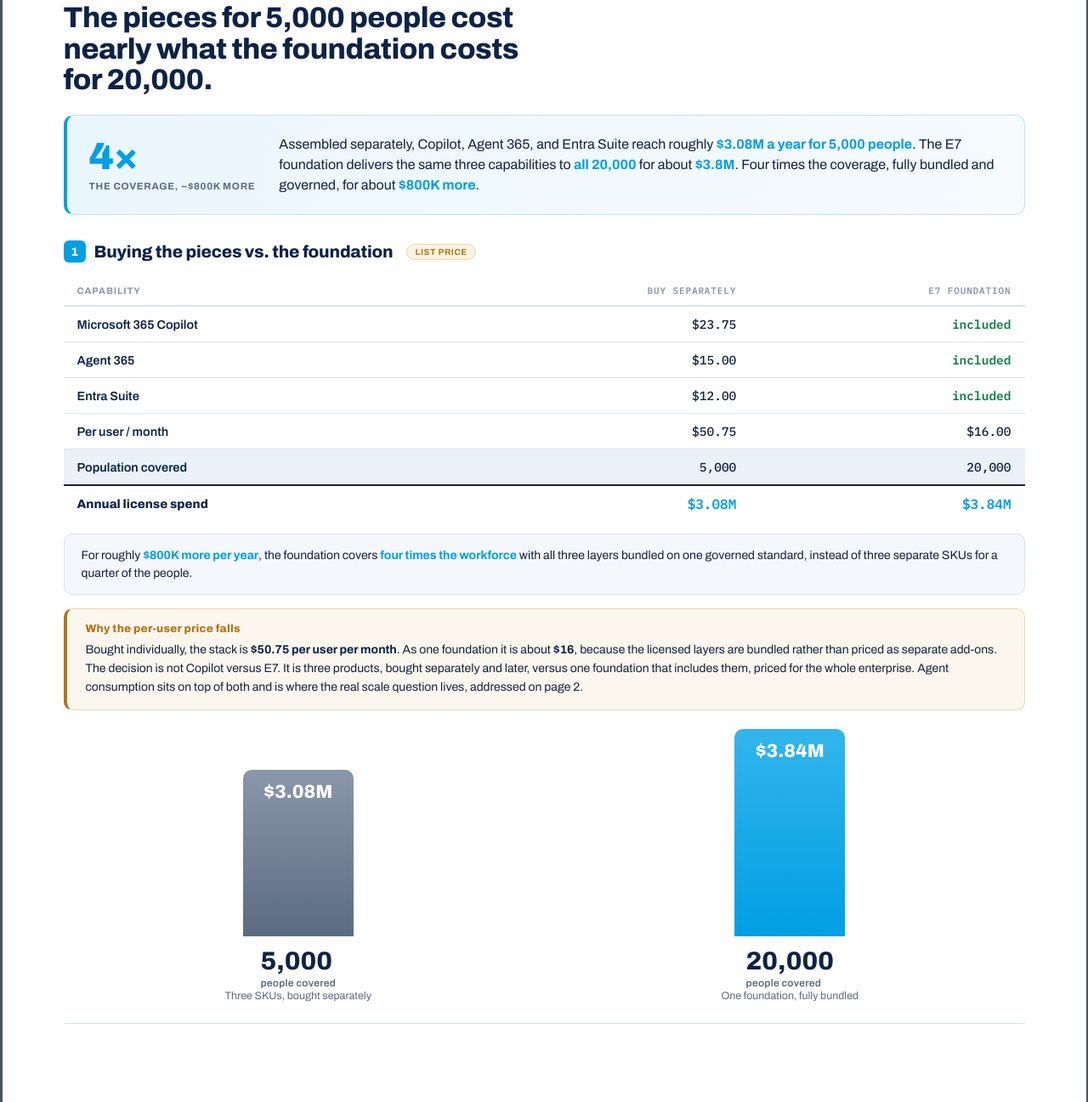
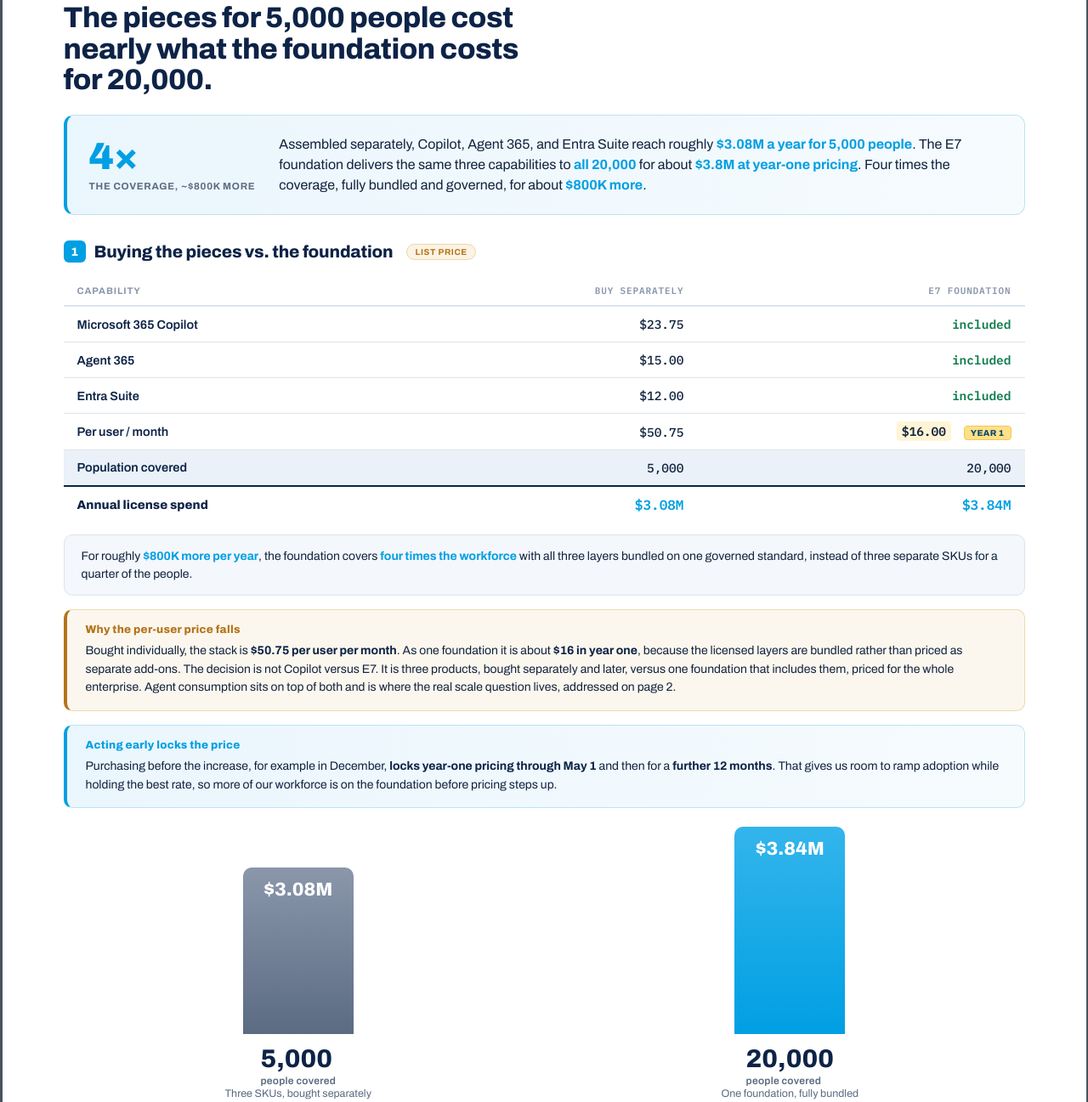
Before and after one commit to seanhughley12/autoliv, a plain HTML site: page economics/index.html in a window 1280 px wide. Shown: the part 207-1504 px from the top of the page at 85% size. Drawn offline with Linux system fonts and the light colour scheme.

Commit message:
One-pager: mark \ as year-1 pricing, add early-purchase lock-in benefit, highlight \ as ramped/blended

```diff
--- a/economics/index.html
+++ b/economics/index.html
@@ -62,6 +62,14 @@
   .cmp-cov{font-family:var(--sans);font-weight:800;font-size:30px;color:var(--navy);margin-top:14px;line-height:1}
   .cmp-cov small{display:block;font-size:12px;font-weight:600;color:var(--mute);letter-spacing:.02em;margin-top:5px;text-transform:none}
   .cmp-tag{font-size:12.5px;color:var(--mute);margin-top:2px}
+  .yr1{display:inline-block;font-family:var(--sans);font-size:10px;font-weight:800;letter-spacing:.04em;text-transform:uppercase;color:#0b4a68;background:#ffe08a;border:1px solid #f2c94c;border-radius:4px;padding:2px 7px;margin-left:6px;vertical-align:middle}
+  td .hl-y1{background:#fff5d6;border-radius:4px;padding:2px 6px;font-weight:700}
+  .lockin{margin-top:16px;background:linear-gradient(100deg,#eaf6fd,#f6fbfe);border:1px solid #bfe1f4;border-left:4px solid var(--azure);border-radius:10px;padding:16px 22px}
+  .lockin-k{font-family:var(--sans);font-weight:800;font-size:13px;color:var(--azure);margin-bottom:7px;letter-spacing:.02em}
+  .lockin p{font-size:14px;color:var(--ink);line-height:1.55}
+  .lockin b{color:var(--navy)}
+  .ramped{display:inline-block;font-family:var(--sans);font-size:10px;font-weight:800;letter-spacing:.04em;text-transform:uppercase;color:#0b4a68;background:#cfeafb;border:1px solid #9ad2f2;border-radius:4px;padding:2px 7px;margin-left:6px;vertical-align:middle}
+  td .hl-r{background:#e6f4fc;border-radius:4px;padding:2px 6px;font-weight:700}
   /* two-col */
   .cols{display:grid;grid-template-columns:1fr 1fr;gap:22px;margin-top:16px}
   .card{background:var(--wash);border:1px solid var(--line);border-radius:12px;padding:20px 24px}
@@ -105,7 +113,7 @@
 
   <div class="hero">
     <div class="hero-fig">4×<small>the coverage, ~$800K more</small></div>
-    <div class="hero-tx">Assembled separately, Copilot, Agent 365, and Entra Suite reach roughly <b>$3.08M a year for 5,000 people</b>. The E7 foundation delivers the same three capabilities to <b>all 20,000</b> for about <b>$3.8M</b>. Four times the coverage, fully bundled and governed, for about <b>$800K more</b>.</div>
+    <div class="hero-tx">Assembled separately, Copilot, Agent 365, and Entra Suite reach roughly <b>$3.08M a year for 5,000 people</b>. The E7 foundation delivers the same three capabilities to <b>all 20,000</b> for about <b>$3.8M at year-one pricing</b>. Four times the coverage, fully bundled and governed, for about <b>$800K more</b>.</div>
   </div>
 
   <h2><span class="n">1</span> Buying the pieces vs. the foundation <span class="tag a" style="margin-left:6px">List price</span></h2>
@@ -115,7 +123,7 @@
       <tr><td class="lbl">Microsoft 365 Copilot</td><td class="num">$23.75</td><td class="num inc">included</td></tr>
       <tr><td class="lbl">Agent 365</td><td class="num">$15.00</td><td class="num inc">included</td></tr>
       <tr><td class="lbl">Entra Suite</td><td class="num">$12.00</td><td class="num inc">included</td></tr>
-      <tr><td class="lbl">Per user / month</td><td class="num">$50.75</td><td class="num">$16.00</td></tr>
+      <tr><td class="lbl">Per user / month</td><td class="num">$50.75</td><td class="num"><span class="hl-y1">$16.00</span> <span class="yr1">Year 1</span></td></tr>
       <tr class="hot"><td class="lbl">Population covered</td><td class="num">5,000</td><td class="num">20,000</td></tr>
       <tr class="total"><td class="lbl">Annual license spend</td><td class="num">$3.08M</td><td class="num">$3.84M</td></tr>
     </tbody>
@@ -124,7 +132,12 @@
 
   <div class="caveat">
     <div class="caveat-k">Why the per-user price falls</div>
-    <p>Bought individually, the stack is <b>$50.75 per user per month</b>. As one foundation it is about <b>$16</b>, because the licensed layers are bundled rather than priced as separate add-ons. The decision is not Copilot versus E7. It is three products, bought separately and later, versus one foundation that includes them, priced for the whole enterprise. Agent consumption sits on top of both and is where the real scale question lives, addressed on page 2.</p>
+    <p>Bought individually, the stack is <b>$50.75 per user per month</b>. As one foundation it is about <b>$16 in year one</b>, because the licensed layers are bundled rather than priced as separate add-ons. The decision is not Copilot versus E7. It is three products, bought separately and later, versus one foundation that includes them, priced for the whole enterprise. Agent consumption sits on top of both and is where the real scale question lives, addressed on page 2.</p>
+  </div>
+
+  <div class="lockin">
+    <div class="lockin-k">Acting early locks the price</div>
+    <p>Purchasing before the increase, for example in December, <b>locks year-one pricing through May 1</b> and then for a <b>further 12 months</b>. That gives us room to ramp adoption while holding the best rate, so more of our workforce is on the foundation before pricing steps up.</p>
   </div>
 
   <div class="compare">
@@ -141,7 +154,7 @@
     <div class="cmp-sep"></div>
   </div>
 
-  <div class="foot"><b>Assumptions:</b> E5 is the installed base and excluded. Component list prices, Copilot $23.75, Agent 365 $15, Entra Suite $12 per user per month, and an illustrative E7 foundation price of $16 per user per month, are planning prices pending commercial validation. The $3.08M reflects the 5,000-user stack plus one PAYGO agent. Not a guaranteed saving.</div>
+  <div class="foot"><b>Assumptions:</b> E5 is the installed base and excluded. Component list prices, Copilot $23.75, Agent 365 $15, Entra Suite $12 per user per month, and an illustrative E7 year-one foundation price of $16 per user per month, are planning prices pending commercial validation. The $3.08M reflects the 5,000-user stack plus one PAYGO agent. Not a guaranteed saving.</div>
   <div class="pg">Autoliv AI Economics · 1 / 2</div>
 </section>
 
@@ -187,12 +200,12 @@
     </div>
   </div>
 
-  <h2><span class="n">4</span> Three-year total cost of ownership <span class="tag a" style="margin-left:6px">Directional</span></h2>
-  <p class="sub" style="margin-top:8px">This is a ramp, not a flat buy, so the three-year figures use blended per-user rates rather than target prices: about <b>$50/user/mo</b> assembling the SKUs separately, versus about <b>$20/user/mo</b> blended on the foundation, which is lower earlier in the ramp. Directional; the defensible core is the per-component pricing on page 1.</p>
+  <h2><span class="n">4</span> Three-year total cost of ownership <span class="tag a" style="margin-left:6px">Directional</span><span class="ramped">Ramped pricing</span></h2>
+  <p class="sub" style="margin-top:8px">This is a ramp, not a flat buy. The foundation starts at <b>$16/user/mo in year one</b> and blends to about <b>$20/user/mo</b> across three years as pricing steps up and coverage grows. Assembling the SKUs separately blends to about <b>$50/user/mo</b>. Directional; the defensible core is the per-component pricing on page 1.</p>
   <table>
     <thead><tr><th>3-year · 20,000 · blended</th><th class="num">Buy separately</th><th class="num">E7 foundation</th></tr></thead>
     <tbody>
-      <tr><td class="lbl">Licensed layers (Copilot + Agent 365 + Entra)</td><td class="num">$36.0M<br/><span style="font-size:11px;color:var(--mute)">~$50/user, separate SKUs</span></td><td class="num">$14.4M<br/><span style="font-size:11px;color:var(--mute)">~$20/user, bundled</span></td></tr>
+      <tr><td class="lbl">Licensed layers (Copilot + Agent 365 + Entra)</td><td class="num">$36.0M<br/><span style="font-size:11px;color:var(--mute)">~$50/user, separate SKUs</span></td><td class="num"><span class="hl-r">$14.4M</span><br/><span style="font-size:11px;color:var(--mute)">~$20/user blended, $16 year 1</span></td></tr>
       <tr><td class="lbl">Agent consumption</td><td class="num">$11.2M<br/><span style="font-size:11px;color:var(--mute)">ungoverned, rising</span></td><td class="num">~$6.0M<br/><span style="font-size:11px;color:var(--mute)">governed, focused</span></td></tr>
       <tr><td class="lbl">Sprawl, remediation & waste</td><td class="num">~$4.0M</td><td class="num">~$1.0M</td></tr>
       <tr class="total"><td class="lbl">3-year total (directional)</td><td class="num">~$51M</td><td class="num">~$21M</td></tr>
```
